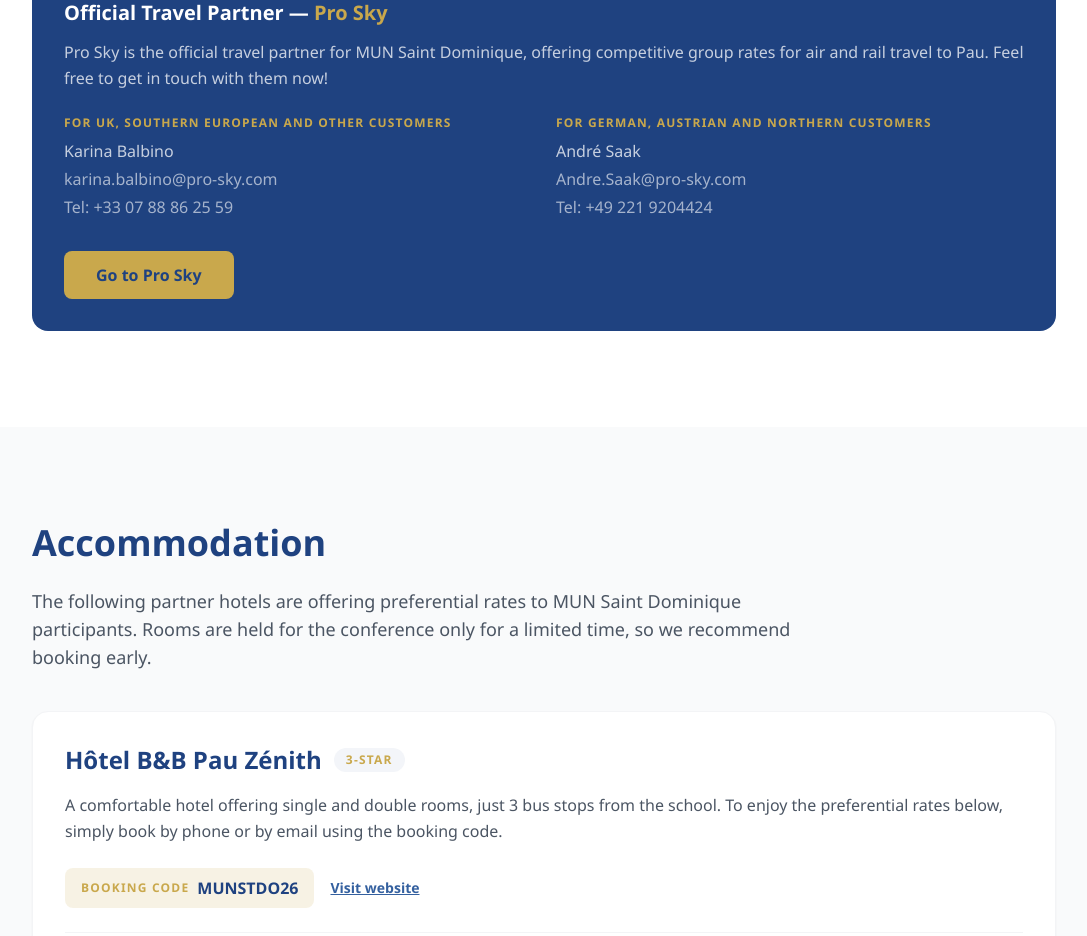
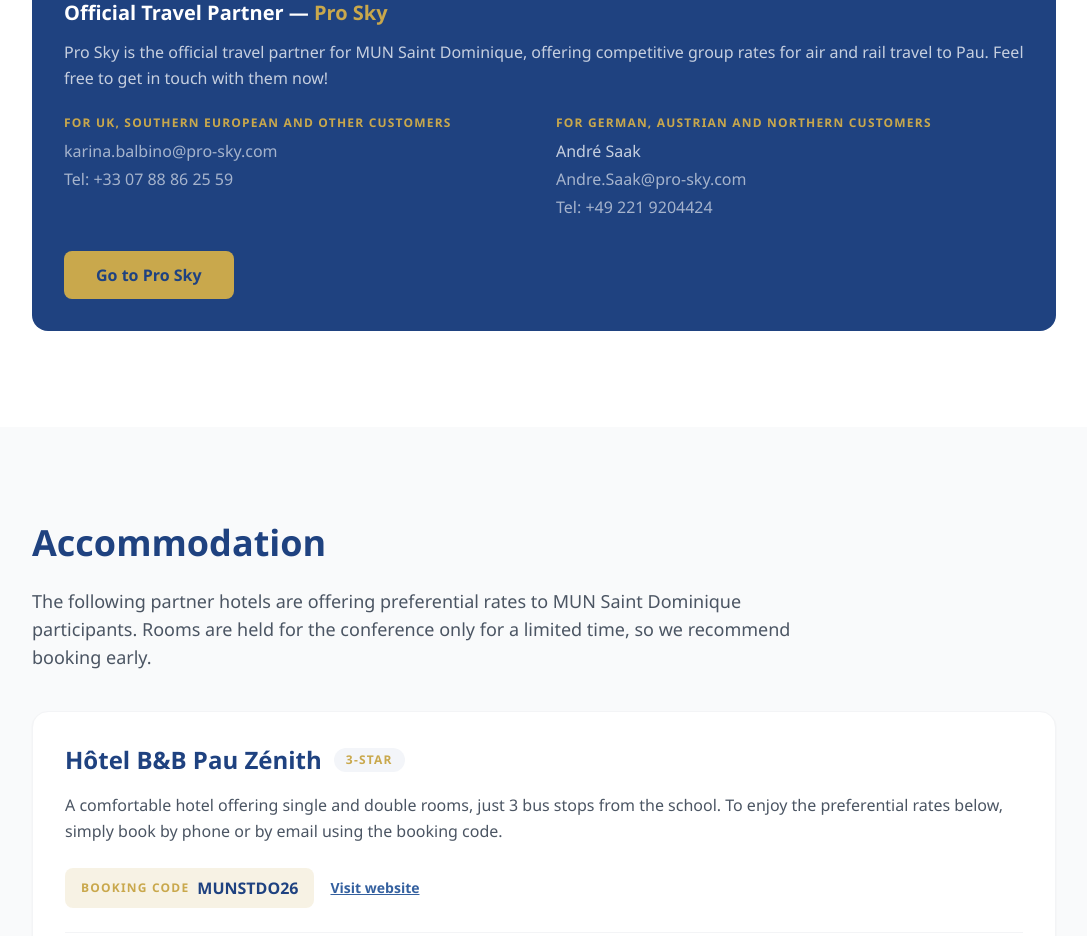
Before and after one commit to gastongabaixtucf8/projet-MUN-saintdo, a Next.js app: page /pau in a window 1280 px wide. Shown: the part 3580-4516 px from the top of the page, without its empty margins (96-1183 px from the left). Built offline with nearby package versions, Linux system fonts and the light colour scheme.

Commit message:
auto-save

```diff
--- a/app/pau/page.tsx
+++ b/app/pau/page.tsx
@@ -225,7 +225,6 @@
             <div className="grid sm:grid-cols-2 gap-6 mb-8">
               <div className="space-y-1">
                 <p className="text-gold font-semibold text-xs uppercase tracking-widest mb-2">For UK, Southern European and other customers</p>
-                <p className="text-white/75">Karina Balbino</p>
                 <a href="mailto:karina.balbino@pro-sky.com" className="block text-white/60 hover:text-gold transition-colors break-all">karina.balbino@pro-sky.com</a>
                 <a href="tel:+33788862559" className="block text-white/60 hover:text-gold transition-colors">Tel: +33 07 88 86 25 59</a>
               </div>
```
